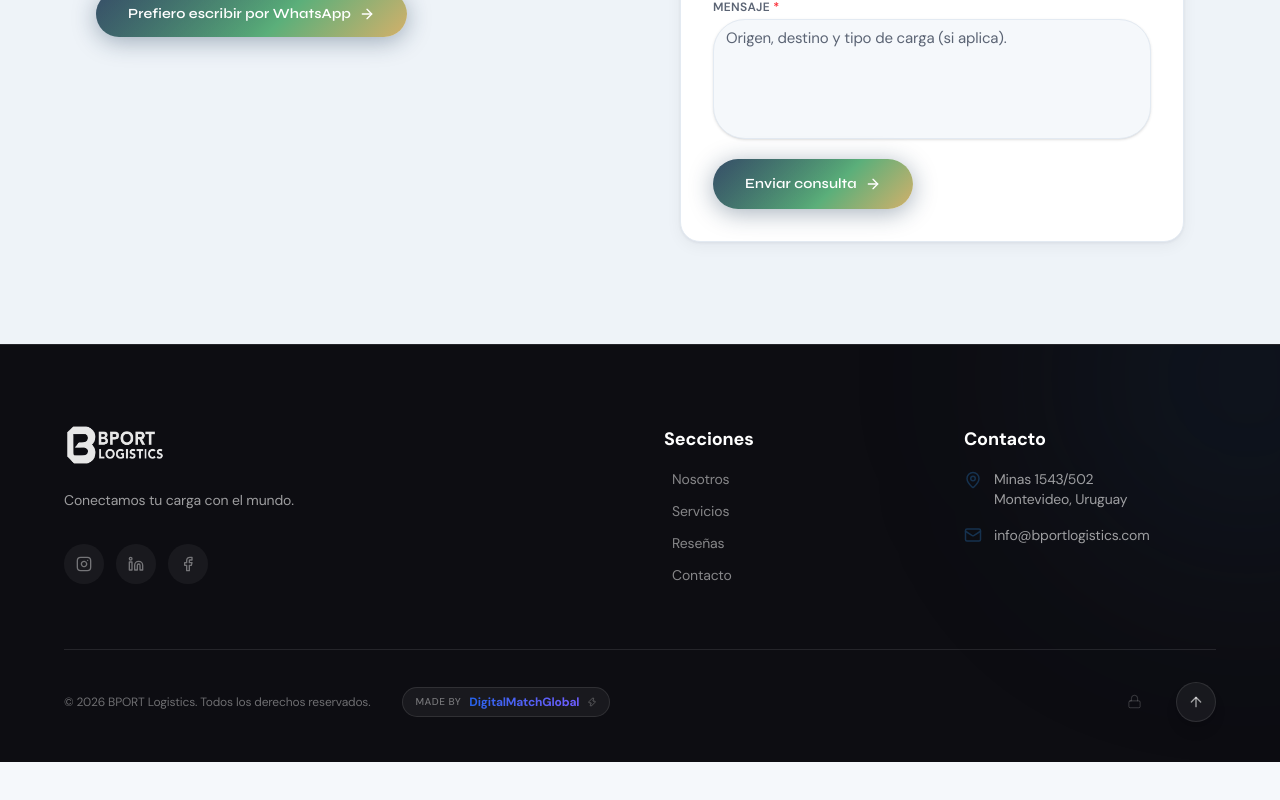
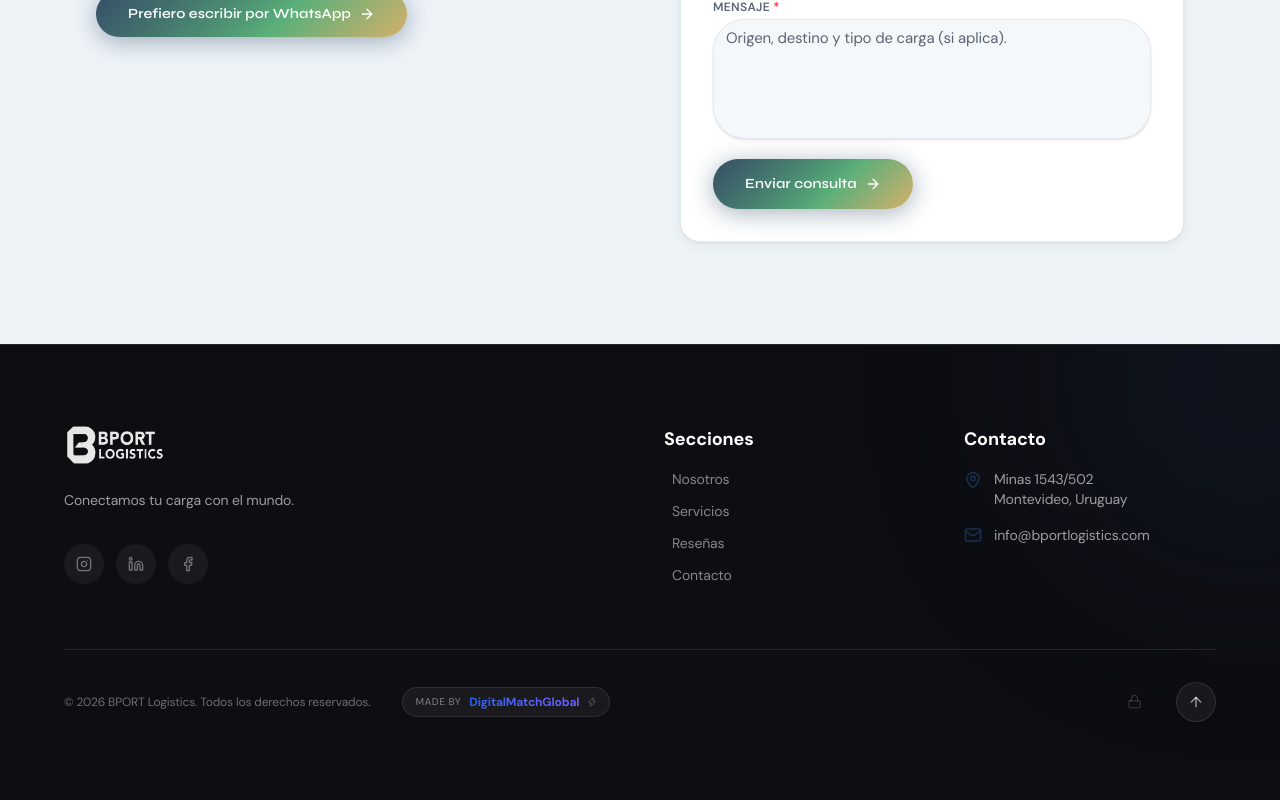
Before and after one commit to GonzaloRamosEngineer/bport-landing, a Next.js app: page / in a window 1280 px wide. Shown: the part 6728-7528 px from the top of the page. Before the commit the page ends 7490 px from the top, so only its background shows below. Built offline with nearby package versions, Linux system fonts and the light colour scheme.

Commit message:
style: increase landing page footer bottom padding for better spacing

```diff
--- a/components/landing/landing-view.tsx
+++ b/components/landing/landing-view.tsx
@@ -934,7 +934,7 @@ function Footer() {
   };
 
   return (
-    <footer className="bg-[#0d0d12] text-white pt-20 pb-10 px-4 relative overflow-hidden border-t border-white/10">
+    <footer className="bg-[#0d0d12] text-white pt-20 pb-24 md:pb-28 px-4 relative overflow-hidden border-t border-white/10">
 
       {/* Círculo decorativo gigante de fondo */}
       <div className="absolute -top-40 -right-40 w-96 h-96 bg-primary/20 rounded-full blur-[100px] pointer-events-none"></div>
```
